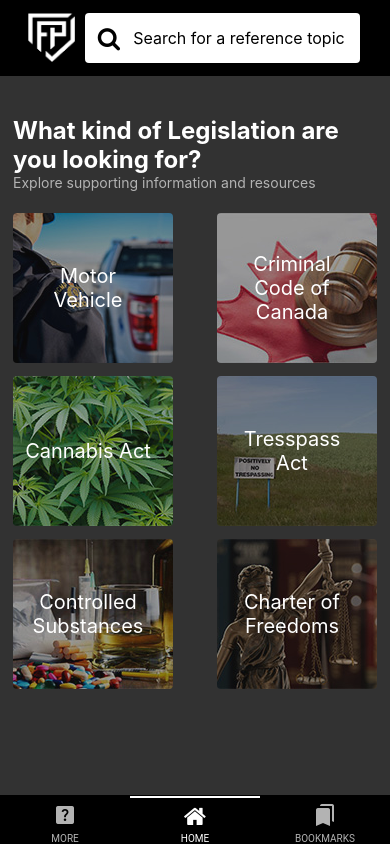
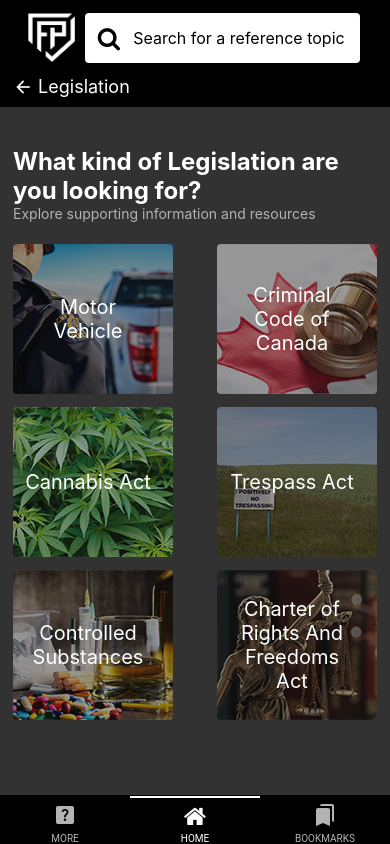
Before and after one commit to OrganizedIsolatedInsect/Field-Point, a React Native app: screen /LegislationStack in a window 390 px wide. Built offline with nearby package versions, Linux system fonts and the light colour scheme; what react-native-sqlite-storage would draw is missing.

Commit message:
Fixed navigation names

```diff
--- a/src/Data/LegislationScreenData.js
+++ b/src/Data/LegislationScreenData.js
@@ -7,7 +7,7 @@ const LegislationScreenData = [
     "id": 1,
     "buttonText": "Motor Vehicle",
     "imgURI": require("../Assets/Imgs/Legislation-Screen/motor-vehicle-150x160.jpg"),
-    "buttonPress": "MVAScreen",
+    "buttonPress": "Motor Vehicle",
 
   },
 
@@ -15,7 +15,7 @@ const LegislationScreenData = [
     "id": 2,
     "buttonText": "Criminal Code of Canada",
     "imgURI": require("../Assets/Imgs/Legislation-Screen/criminal-code-150x160.jpg"),
-    "buttonPress": "CrimCodePartsScreen",
+    "buttonPress": "Criminal Code of Canada",
 
   },
 
@@ -29,7 +29,7 @@ const LegislationScreenData = [
 
   {
     "id": 4,
-    "buttonText": "Tresspass Act",
+    "buttonText": "Trespass Act",
     "imgURI": require("../Assets/Imgs/Legislation-Screen/tresspassing-button-150x160.jpg"),
     "buttonPress": "",
 
@@ -44,7 +44,7 @@ const LegislationScreenData = [
   },
   {
     "id": 6,
-    "buttonText": "Charter of Freedoms",
+    "buttonText": "Charter of Rights And Freedoms Act",
     "imgURI": require("../Assets/Imgs/Legislation-Screen/Charter-of-freedoms-button-150x160.jpg"),
     "buttonPress": "",
 
--- a/src/Screens/Legislation/LegislationScreen.js
+++ b/src/Screens/Legislation/LegislationScreen.js
@@ -4,7 +4,6 @@ import styles, { Color } from "../../Shared/styles.js";
 import TileButton from "../../Shared/Components/TileButton.js";
 import Breadcrumb from "../../Shared/Components/header/Breadcrumb";
 import LegislationScreenData from "../../Data/LegislationScreenData.js";
-
 
 // Map the LegislationScreenData.js JSON file and return <HomeScreenButton />
 // components with mapped JSON data as props.
@@ -24,7 +23,9 @@ let showButtons = LegislationScreenData.map(
 
 const LegislationScreen = () => {
   return (
-    <ScrollView style={styles.screenBackground}>
+    <ScrollView>
+      <Breadcrumb />
+      <View style={styles.screenBackground}>
         <Text style={styles.homeScreenHeader}>
           What kind of Legislation are you looking for?
         </Text>
@@ -34,8 +35,8 @@ const LegislationScreen = () => {
         <View style={styles.LegislationTilesView}>
           {/* Show the buttons from the <TileButton /> compoment
       with props mapped from the LegislationScreenData.js JSON file */}
-
           {showButtons}
+        </View>
       </View>
     </ScrollView>
   );
--- a/src/Screens/Legislation/MVA/MVA.js
+++ b/src/Screens/Legislation/MVA/MVA.js
@@ -1,9 +1,11 @@
 import { View, Text } from 'react-native'
 import React from 'react'
+import Breadcrumb from '../../../Shared/Components/header/Breadcrumb'
 
 const MVA = () => {
   return (
     <View>
+      <Breadcrumb />
       <Text>Motor Vehicle Act</Text>
     </View>
   )
--- a/src/Shared/Navigation/LegislationStackNavigator.js
+++ b/src/Shared/Navigation/LegislationStackNavigator.js
@@ -25,7 +25,7 @@ const LegislationStack = () => {
         component={CrimCodeSubSectionsScreen}
       />
       <LegislationStackNavigator.Screen
-        name="MVAScreen"
+        name="Motor Vehicle"
         component={MVAScreen}
       />
     </LegislationStackNavigator.Navigator>
```
Lines whose indentation alone changed are shown as unchanged.
